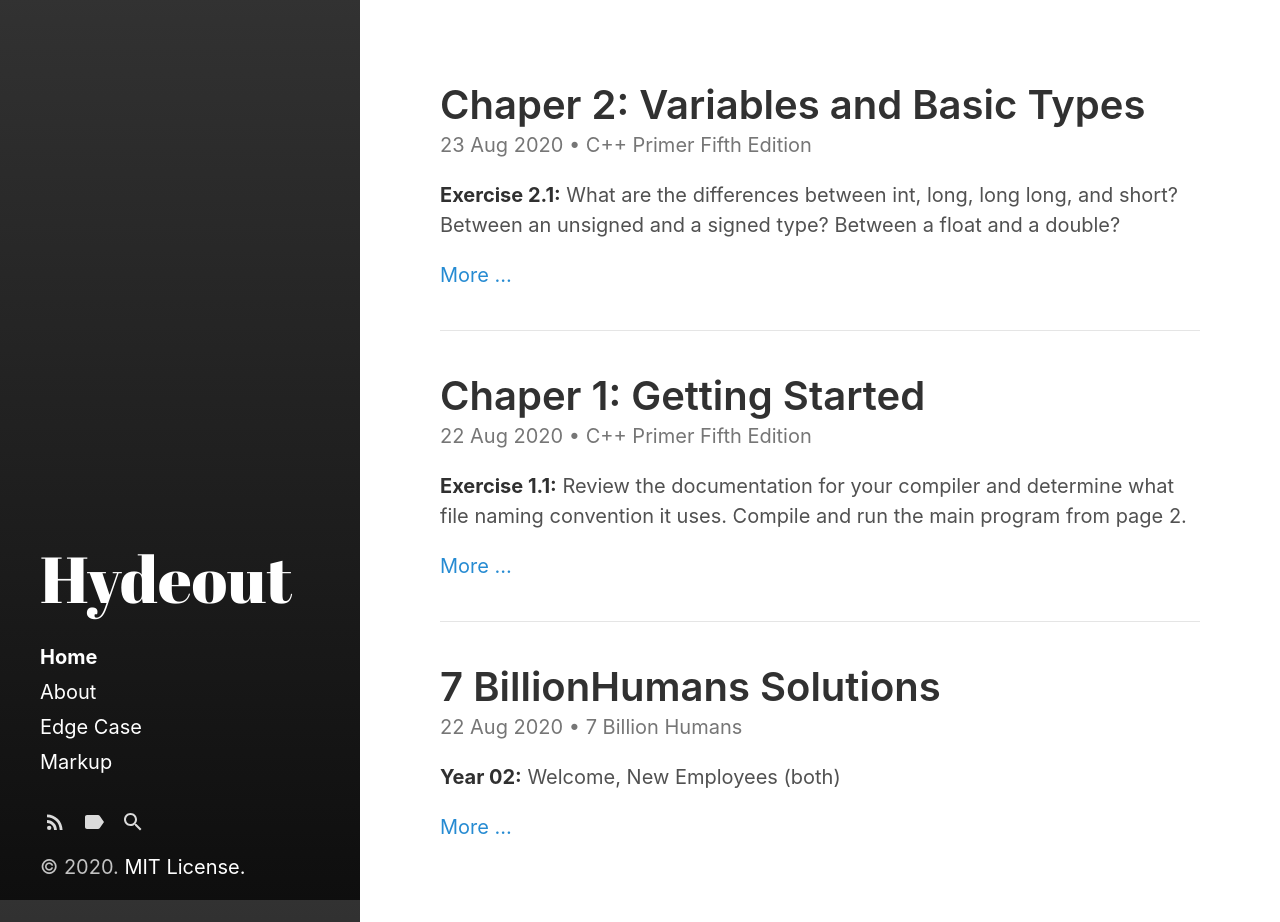
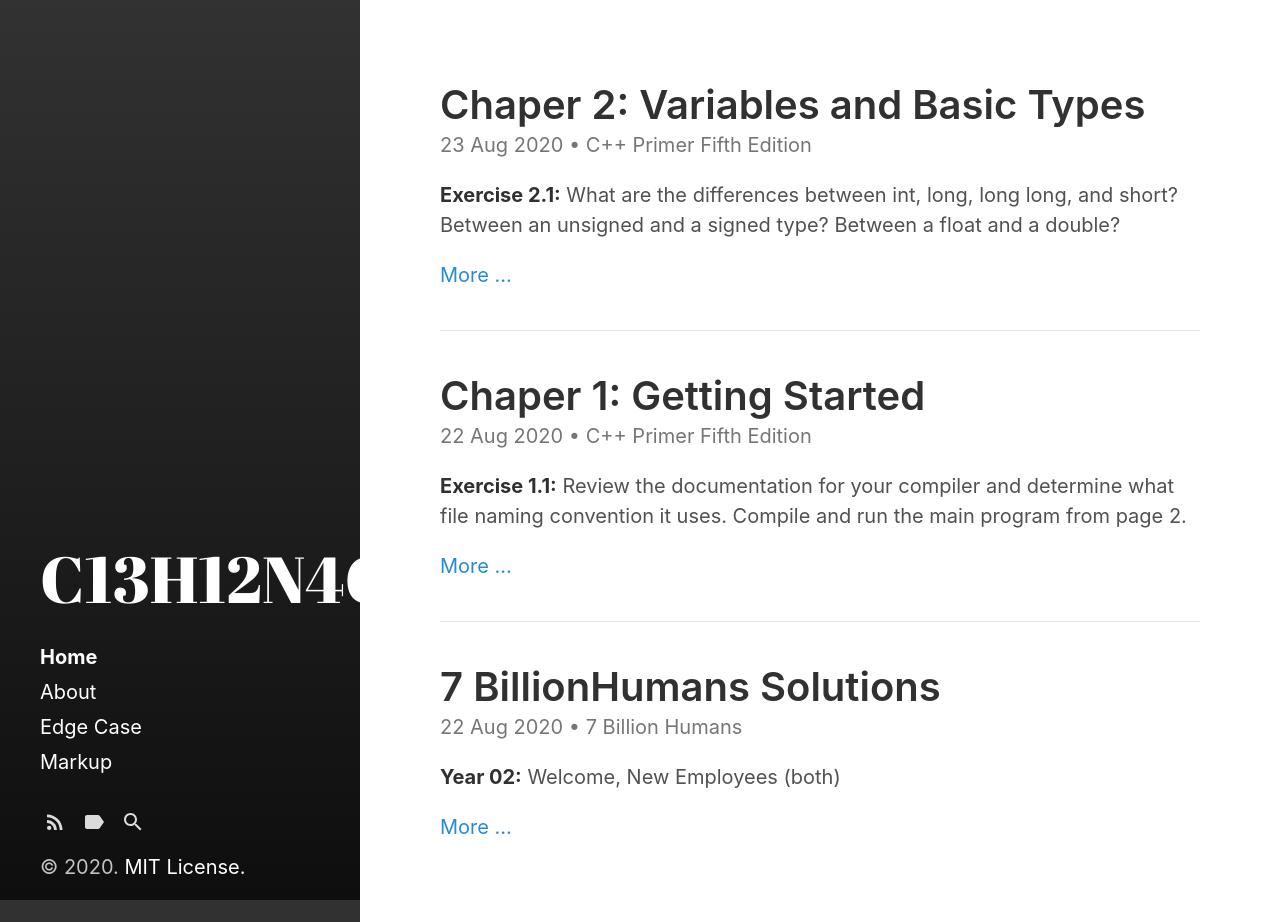
Before and after one commit to C13H12N4O2/C13H12N4O2.github.io, a Jekyll site: the page built from index.html, in a window 1280 px wide and 922 px high. Built offline with Jekyll 4.4.1, drawn with Linux system fonts in a browser that asks for light colours; the list of posts is cut into pages by our own code.

Commit message:
Update _config.yml

```diff
--- a/_config.yml
+++ b/_config.yml
@@ -3,10 +3,10 @@ markdown:         kramdown
 highlighter:      rouge
 
 # Setup
-title:            Hydeout
+title:            C13H12N4O2
 tagline:          'A Jekyll theme'
 description:
-url:              https://fongandrew.github.io
+url:              https://C13H12N4O2.github.io
 baseurl:
                   # the optional subpath of your site, e.g. "/blog"
                   # NB: This applies to all pages in your Jekyll site.
@@ -15,8 +15,8 @@ baseurl:
                   # sidebar_blog_link below.
 
 author:
-  name:           'Andrew Fong'
-  url:            https://twitter.com/fongandrewc
+  name:           'C13H12N4O2'
+  url:            https://github.com/C13H12N4O2/
 
 paginate:         5
 # paginate_path:    '/page:num'
```
